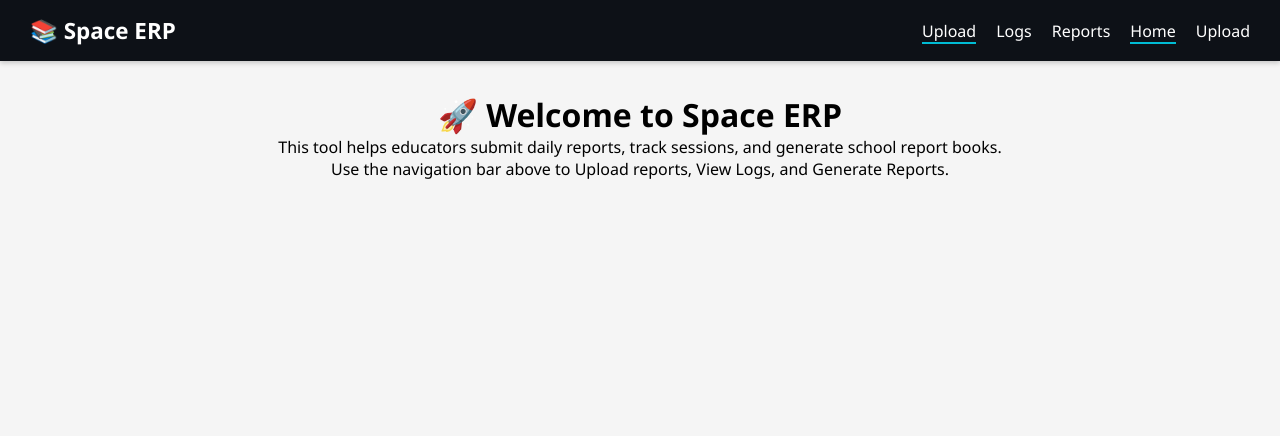
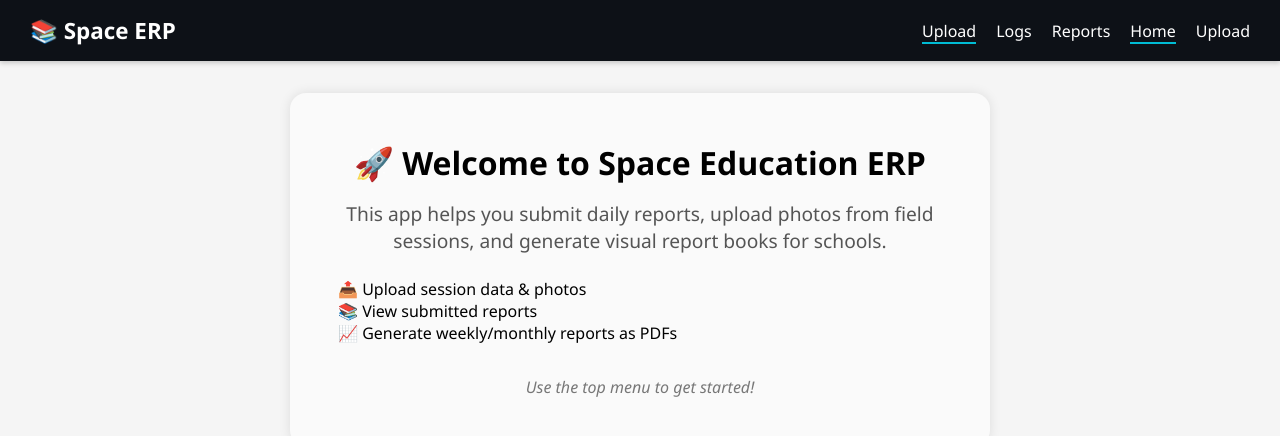
Before and after one commit to th3ankit/space-erp-frontend, a React app: page / in a window 1280 px wide. Shown: the top 436 px of the page. Built offline with nearby package versions, Linux system fonts and the light colour scheme.

Commit message:
Update HomePage.js

```diff
--- a/src/pages/HomePage.js
+++ b/src/pages/HomePage.js
@@ -1,13 +1,53 @@
+// src/pages/HomePage.js
+
 import React from "react";
 
-const HomePage = () => {
+function HomePage() {
   return (
-    <div style={{ padding: "2rem", textAlign: "center" }}>
-      <h1>🚀 Welcome to Space ERP</h1>
-      <p>This tool helps educators submit daily reports, track sessions, and generate school report books.</p>
-      <p>Use the navigation bar above to Upload reports, View Logs, and Generate Reports.</p>
+    <div style={styles.container}>
+      <h1 style={styles.heading}>🚀 Welcome to Space Education ERP</h1>
+      <p style={styles.subtext}>
+        This app helps you submit daily reports, upload photos from field sessions, and generate visual report books for schools.
+      </p>
+      <ul style={styles.list}>
+        <li>📤 Upload session data & photos</li>
+        <li>📚 View submitted reports</li>
+        <li>📈 Generate weekly/monthly reports as PDFs</li>
+      </ul>
+      <p style={styles.footer}>Use the top menu to get started!</p>
     </div>
   );
+}
+
+const styles = {
+  container: {
+    padding: "3rem",
+    textAlign: "center",
+    backgroundColor: "#fafafa",
+    borderRadius: "16px",
+    boxShadow: "0 0 12px rgba(0, 0, 0, 0.1)",
+    maxWidth: "700px",
+    margin: "2rem auto"
+  },
+  heading: {
+    fontSize: "2rem",
+    marginBottom: "1rem"
+  },
+  subtext: {
+    fontSize: "1.2rem",
+    marginBottom: "1.5rem",
+    color: "#555"
+  },
+  list: {
+    textAlign: "left",
+    listStyle: "none",
+    padding: 0,
+    marginBottom: "2rem"
+  },
+  footer: {
+    color: "#777",
+    fontStyle: "italic"
+  }
 };
 
 export default HomePage;
```
